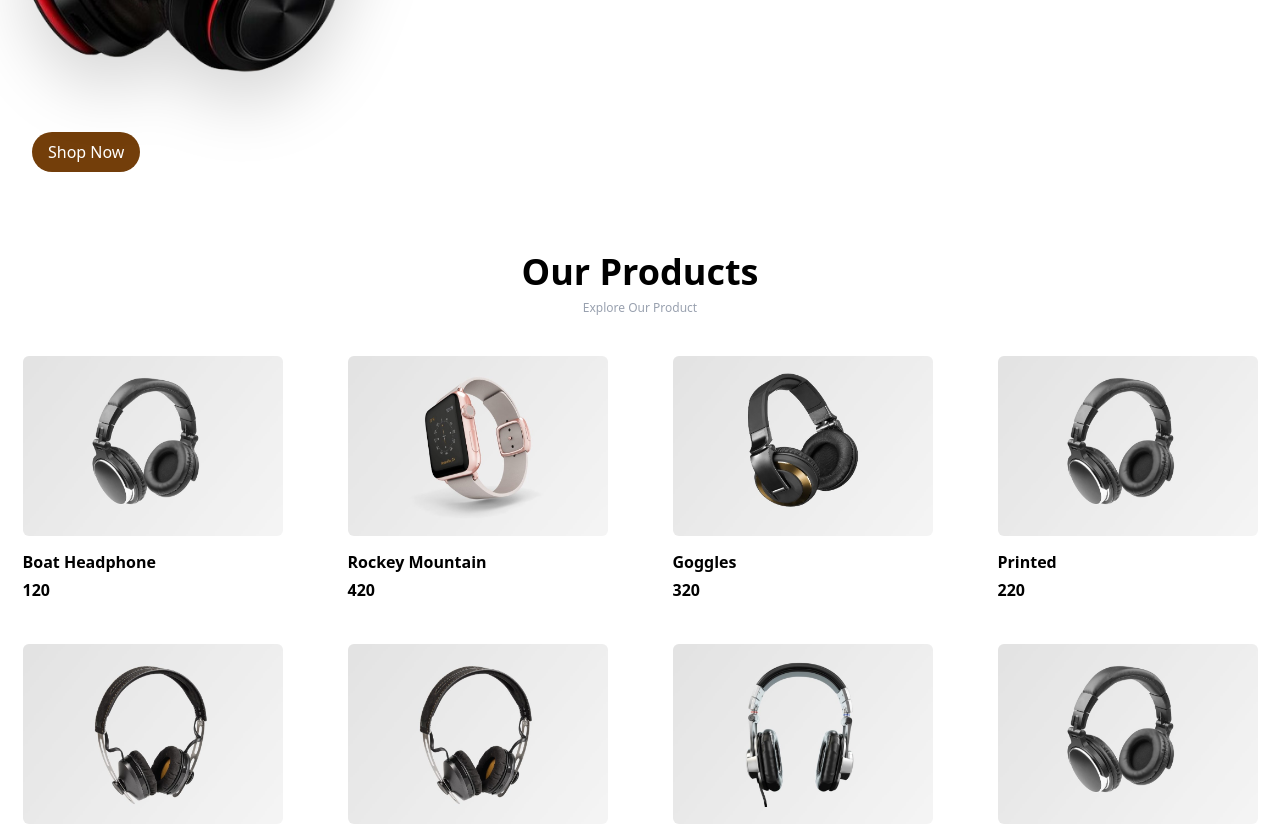
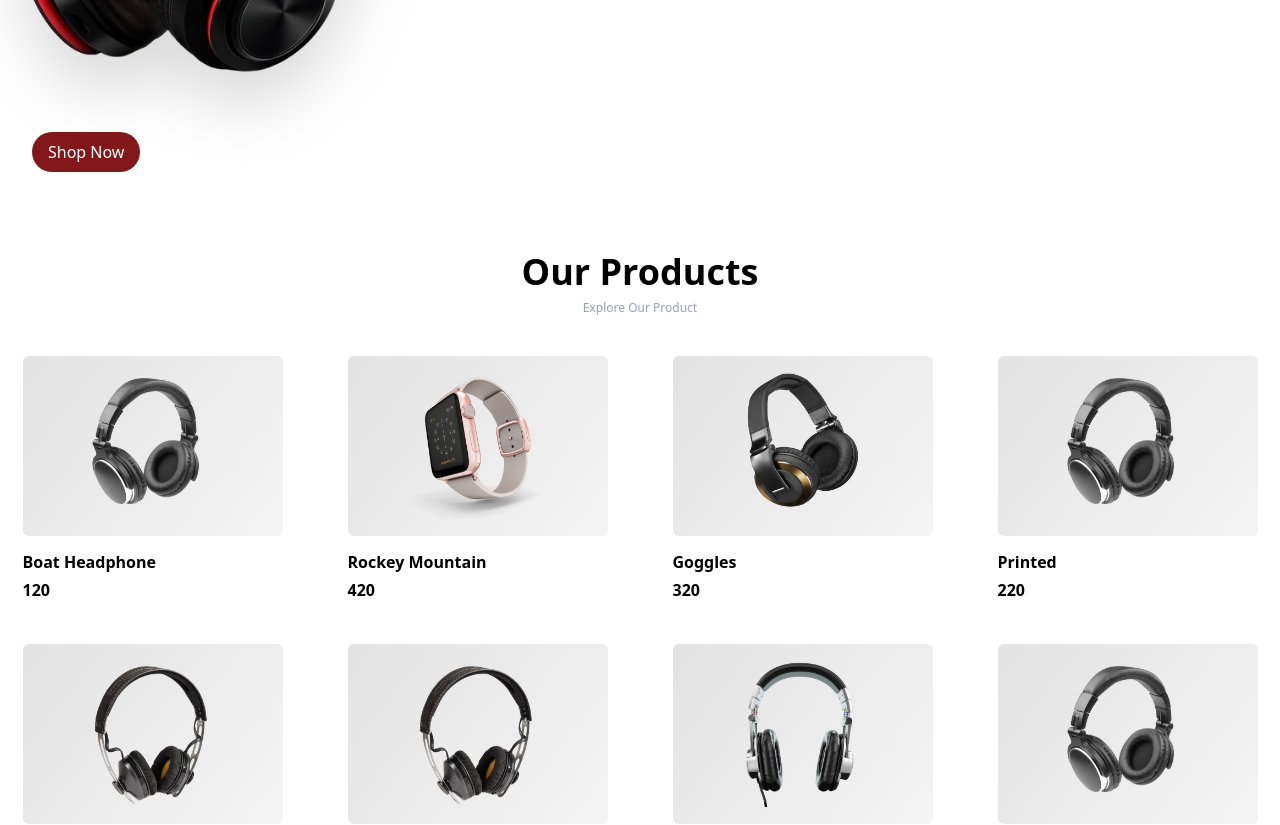
Before and after one commit to spriveen/Eshop, a React (Vite) app in the folder my-app/: page / in a window 1280 px wide. Shown: the part 2440-3265 px from the top of the page. Built offline with nearby package versions, Linux system fonts and the light colour scheme.

Commit message:
complete this code

```diff
--- a/my-app/src/components/Banner/Banner.jsx
+++ b/my-app/src/components/Banner/Banner.jsx
@@ -20,7 +20,7 @@ const Banner = ({ data }) => {
             <div className='h-full flex items-center'>
               <img src={data.image} alt=""
               className='scale-125 w-[250px] md:w-[340px] mx-auto
-               drop-shadow-2xl object-cover '/>
+               drop-shadow-2xl object-cover'/>
             </div>
             {/* Third col */}
             <div className='flex flex-col justify-center gap-4 p-6
@@ -30,7 +30,7 @@ const Banner = ({ data }) => {
               <p className='text-sm racking-wide leading-5'>{data.title4}</p>
               <div>
                 <button style={{color:data.bgColor}}
-               className='bg-yellow-900 py-2 px-4
+               className='bg-red-900 py-2 px-4
                 rounded-full'>Shop Now</button>
               </div>
             </div>
```
